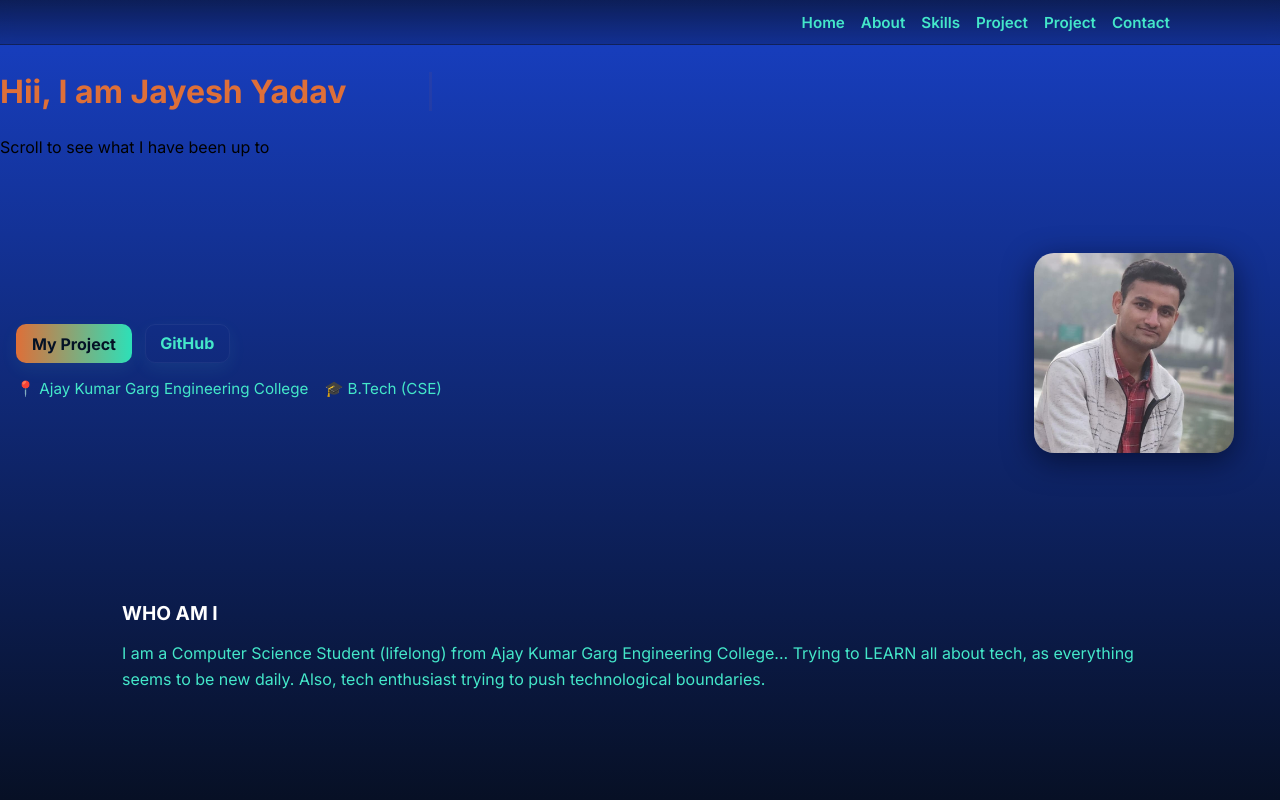
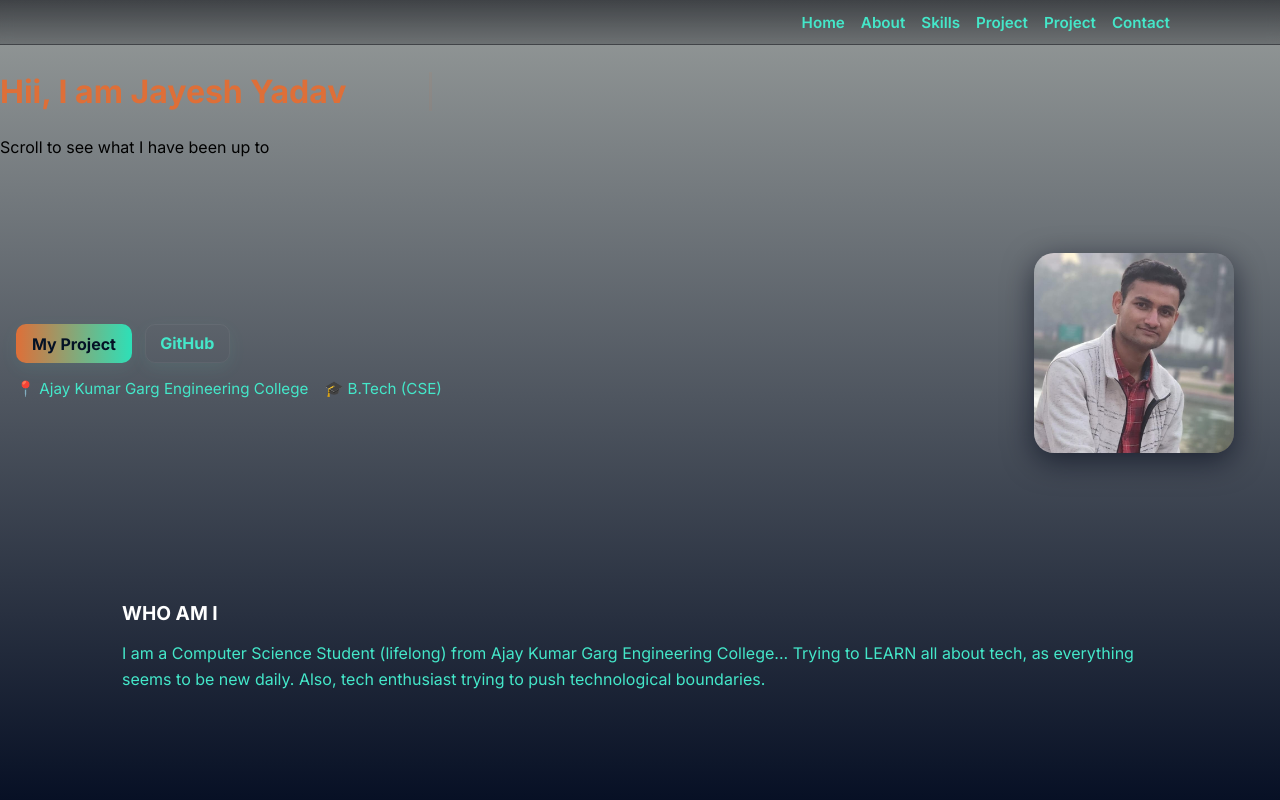
Before and after one commit to Jayesh-003/jayesh-portfolio-basic, a plain HTML site: page index.html in a window 1280 px wide. Shown: the top 800 px of the page. Drawn offline with nearby package versions, Linux system fonts and the light colour scheme; files whose address does not match are found by name.

Commit message:
Update style.css

```diff
--- a/style.css
+++ b/style.css
@@ -1,5 +1,5 @@
 :root{
-  --bg: #1840c5;
+  --bg: #969b9a;
   --card: rgba(209, 55, 55, 0.03);
   --muted: #44e7c9;
   --accent: #de6f38;
```
